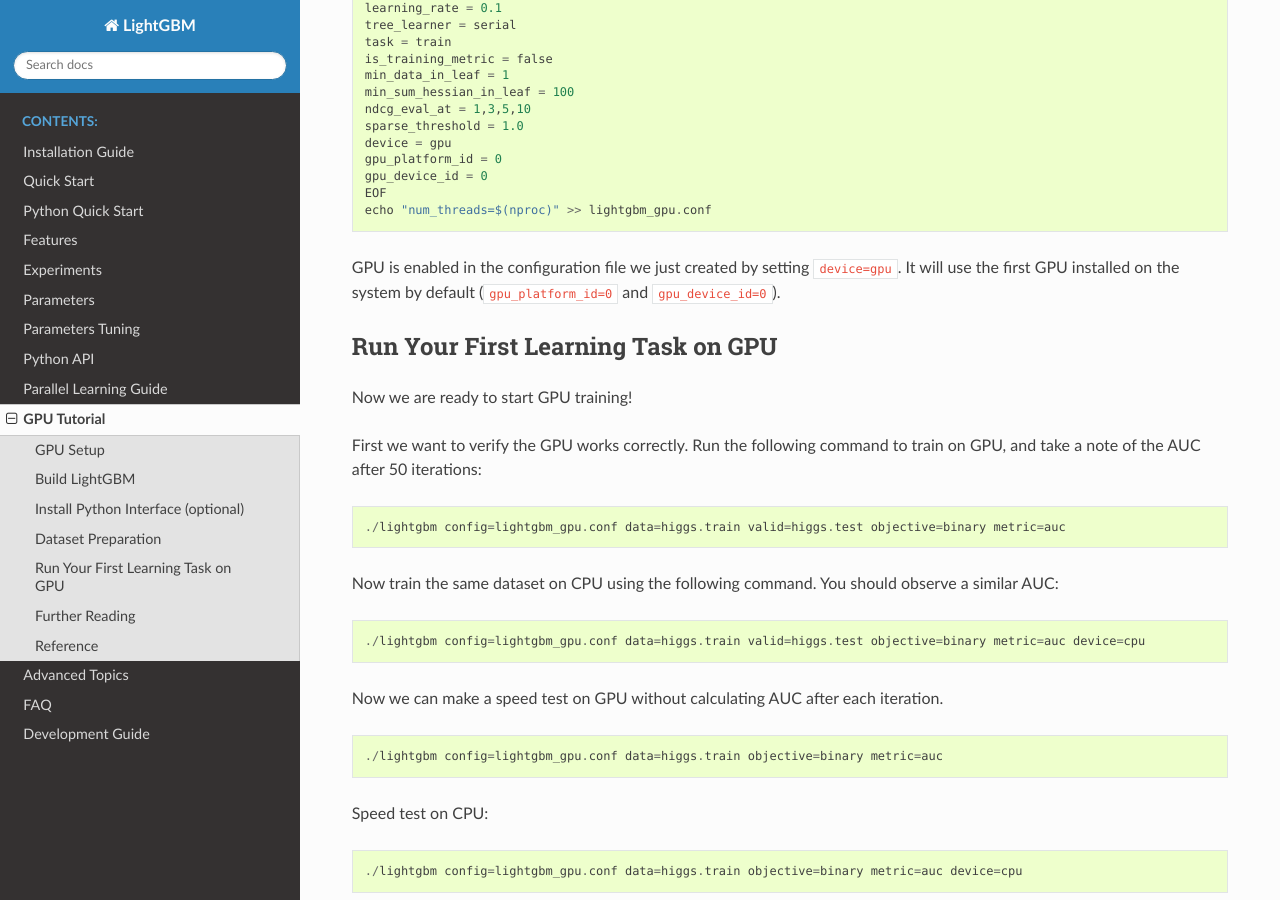
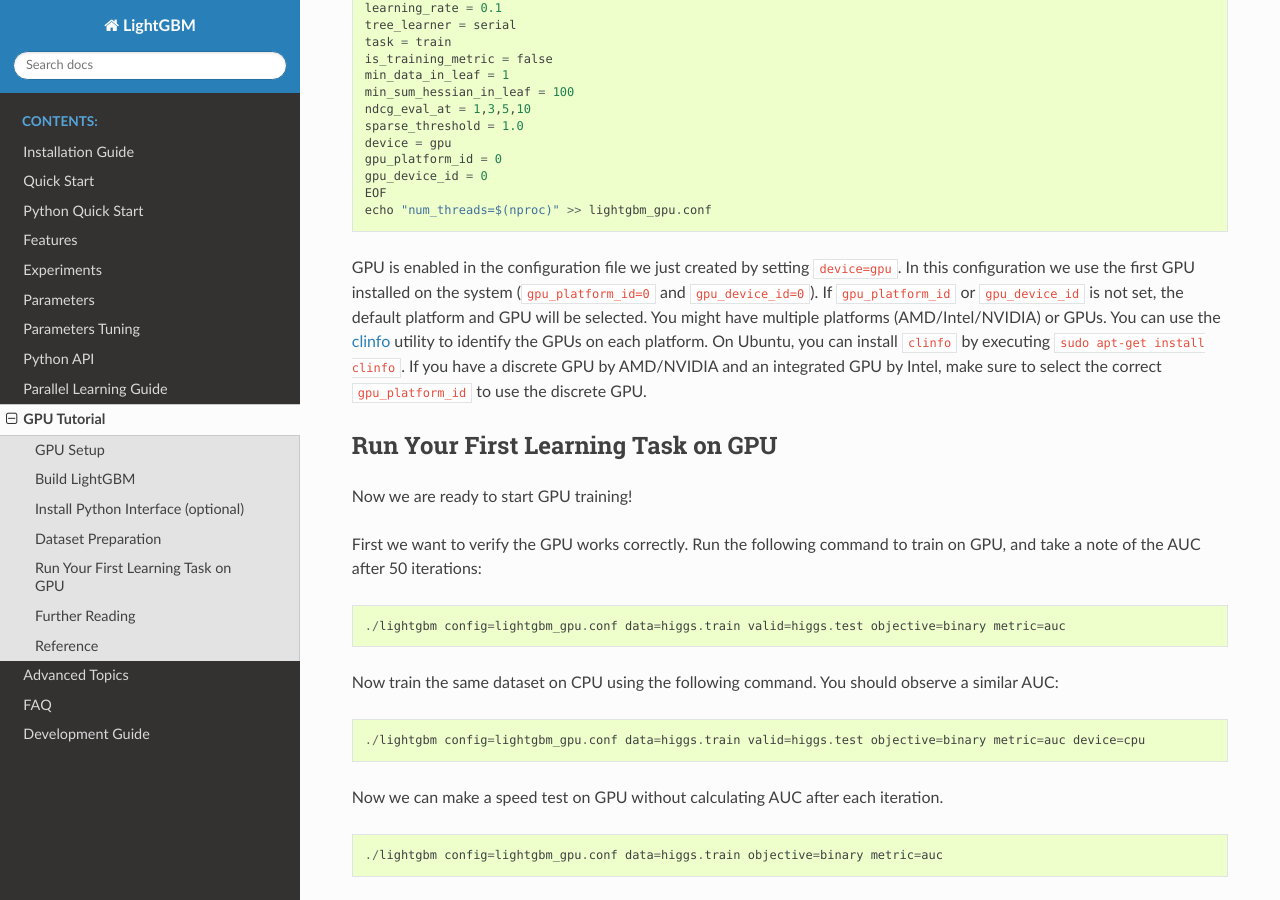
Before and after one commit to microsoft/LightGBM, a Sphinx documentation site: the page built from docs/GPU-Tutorial.rst, in a window 1280 px wide and 900 px high, scrolled down 2463 px. Built offline with Sphinx 7.4.7 and the Read the Docs theme 2.0.0, drawn with Linux system fonts in a browser that asks for light colours.

Commit message:
Update GPU-Tutorial.rst
Better description for GPU and platform IDs in documentation

```diff
--- a/docs/GPU-Tutorial.rst
+++ b/docs/GPU-Tutorial.rst
@@ -126,7 +126,8 @@
     echo "num_threads=$(nproc)" >> lightgbm_gpu.conf
 
 GPU is enabled in the configuration file we just created by setting ``device=gpu``.
-It will use the first GPU installed on the system by default (``gpu_platform_id=0`` and ``gpu_device_id=0``).
+In this configuration we use the first GPU installed on the system (``gpu_platform_id=0`` and ``gpu_device_id=0``). If ``gpu_platform_id`` or ``gpu_device_id`` is not set, the default platform and GPU will be selected.
+You might have multiple platforms (AMD/Intel/NVIDIA) or GPUs. You can use the `clinfo`_ utility to identify the GPUs on each platform. On Ubuntu, you can install ``clinfo`` by executing ``sudo apt-get install clinfo``. If you have a discrete GPU by AMD/NVIDIA and an integrated GPU by Intel, make sure to select the correct ``gpu_platform_id`` to use the discrete GPU.
 
 Run Your First Learning Task on GPU
 -----------------------------------
@@ -196,3 +197,5 @@
 .. _Python Package Examples: https://github.com/Microsoft/LightGBM/tree/master/examples/python-guide
 
 .. _GPU Acceleration for Large-scale Tree Boosting: https://arxiv.org/abs/1706.08359
+
+.. _clinfo: https://github.com/Oblomov/clinfo
```
